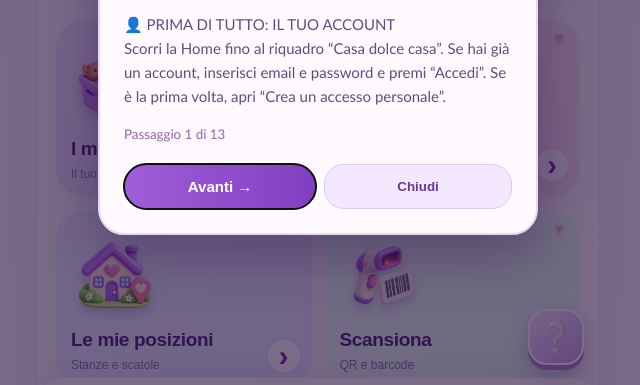
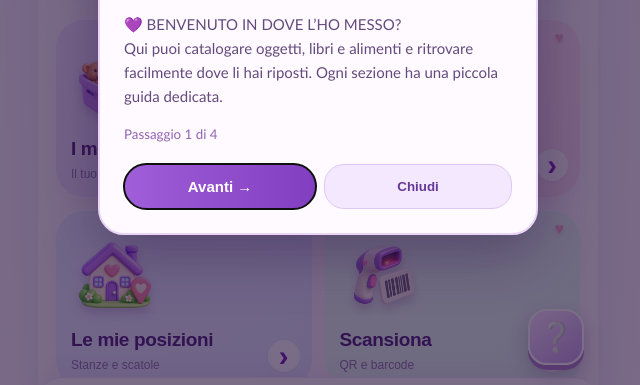
Before and after one commit to dovelhomessoapp/dove-lho-messo, a plain HTML site: page casa-dolce-casa.html in a window 1280 px wide. Shown: the part 335-720 px from the top of the page, without its empty margins (322-962 px from the left). Drawn offline with Linux system fonts and the light colour scheme.

Commit message:
Shorten Home onboarding to four steps and defer details to section tutorials

```diff
--- a/casa-dolce-casa.html
+++ b/casa-dolce-casa.html
@@ -278,19 +278,10 @@ if(sbn&&!sbn.querySelector('details')){
 (function(){
 const guides={
 home:[
-'👤 PRIMA DI TUTTO: IL TUO ACCOUNT\nScorri la Home fino al riquadro “Casa dolce casa”. Se hai già un account, inserisci email e password e premi “Accedi”. Se è la prima volta, apri “Crea un accesso personale”.',
-'✉️ CREA IL TUO ACCESSO PERSONALE\nSegui i campi mostrati sullo schermo per registrarti con la tua email e una password personale. Se ricevi un messaggio di conferma, apri la tua email e completa la verifica; poi torna nell’app e accedi.',
-'🏠 LA CASA CONDIVISA\nL’account è personale, mentre l’archivio di casa può essere condiviso. Ogni familiare deve usare il proprio accesso: non è necessario comunicare la password agli altri.',
-'👨‍👩‍👧‍👦 AGGIUNGERE I FAMILIARI\nFai creare a ogni componente della famiglia il proprio accesso personale. Per vedere tutti la stessa casa, gli account devono poi essere associati alla stessa famiglia: la semplice registrazione non basta. Il proprietario apre “La mia famiglia”, inserisce l’email del familiare e crea un link personale valido 7 giorni. Il familiare apre il link, crea il proprio account con quella stessa email, conferma l’indirizzo e accede. Infine preme “Accetta invito” per entrare nella casa condivisa.',
-'🏡 BENVENUTO IN DOVE L’HO MESSO?\nLa memoria della tua casa, sempre a portata di mano. Ritrova oggetti, libri e tutto ciò che hai riposto, senza dover ricordare dove.',
-'📦 CATALOGA I TUOI OGGETTI\nSalva nome, foto, descrizione, valore e posizione. Puoi organizzare ciò che hai in casa, in garage, in cantina o nelle scatole.',
-'📚 CREA LA TUA LIBRERIA\nTieni i libri separati dagli oggetti. Cerca per titolo o autore, visualizza le copertine e prova a recuperare i dati tramite ISBN.',
-'📍 SAPRAI SEMPRE DOVE SI TROVA\nCrea posizioni anche una dentro l’altra: Casa → Armadio → Scatola. Associa ogni oggetto alla sua posizione e ritrovalo in pochi tocchi.',
-'🔎 CERCA E SCANSIONA\nCerca per nome o posizione, leggi codici a barre e usa i QR delle posizioni. Puoi anche leggere un codice da una fotografia.',
-'📷 FOTOGRAFA E PROVA L’IA\nScatta una foto o sceglila dalla galleria. Le funzioni di riconoscimento possono suggerire informazioni sull’oggetto: controllale sempre prima di salvarle.',
-'🛒 DISPENSA E SPESA\nOrganizza le scorte, tieni d’occhio i prodotti da consumare e prepara la lista della spesa. Alcune funzioni possono richiedere una connessione.',
-'👨‍👩‍👧‍👦 CONDIVISIONE E SICUREZZA\nL’app prevede uno spazio di casa condiviso con la famiglia. Dalla Home puoi anche esportare una copia di sicurezza del tuo archivio.',
-'💜 PRONTI A COMINCIARE?\nUsa i riquadri della Home per esplorare le sezioni. Il pulsante ❔ riapre la guida in qualsiasi momento. Buona organizzazione!'
+'💜 BENVENUTO IN DOVE L’HO MESSO?\nQui puoi catalogare oggetti, libri e alimenti e ritrovare facilmente dove li hai riposti. Ogni sezione ha una piccola guida dedicata.',
+'👤 IL TUO ACCESSO PERSONALE\nScorri la Home fino a «Casa dolce casa». Crea un account con la tua email oppure accedi se ne hai già uno. Se richiesto, conferma l’indirizzo tramite l’email ricevuta.',
+'🏡 LA TUA CASA, ANCHE IN FAMIGLIA\nDopo l’accesso puoi creare la tua casa oppure entrare in quella di un familiare tramite invito. Ognuno usa il proprio account, ma gli oggetti della stessa casa sono condivisi.',
+'✨ ESPLORA CON CALMA\nApri Oggetti, Libreria, Posizioni o Dispensa: troverai le istruzioni quando ti servono. Per rivederle, premi il pulsante ❔ della sezione.'
 ],
 items:[
 '📦 I MIEI OGGETTI\nQuesta sezione contiene soltanto gli oggetti: i libri hanno una libreria separata.',
@@ -349,7 +340,7 @@ premium:[
 };
 const overlay=document.getElementById('dlmGuideOverlay'),title=document.getElementById('dlmGuideTitle'),body=document.getElementById('dlmGuideText'),count=document.getElementById('dlmGuideCount'),back=document.getElementById('dlmGuideBack'),next=document.getElementById('dlmGuideNext'),close=document.getElementById('dlmGuideClose');
 let section='home',step=0,previous='',initial=true;
-const key=id=>'dlm-guide-seen-v3-'+id;
+const key=id=>'dlm-guide-seen-v4-'+id;
 function active(){return document.querySelector('main .page.active')?.id||'home'}
 function show(id){id=id==='add' && document.getElementById('kind')?.value==='book'?'addBook':id;section=guides[id]?id:'home';step=0;try{localStorage.setItem(key(section),'1')}catch(e){};render();overlay.classList.add('open');next.focus()}
 function render(){const arr=guides[section];title.textContent=({home:'Benvenuto in Dove l’ho messo!',items:'I miei oggetti',books:'I miei libri',places:'Le posizioni',add:'Aggiungi oggetto',addBook:'Aggiungi libro',detail:'Dettagli',scan:'Scansiona',pantry:'La dispensa',premium:'Scopri Premium'})[section];body.textContent=arr[step];count.textContent='Passaggio '+(step+1)+' di '+arr.length;back.hidden=step===0;next.textContent=step===arr.length-1?'Ho capito 💜':'Avanti →'}
```
